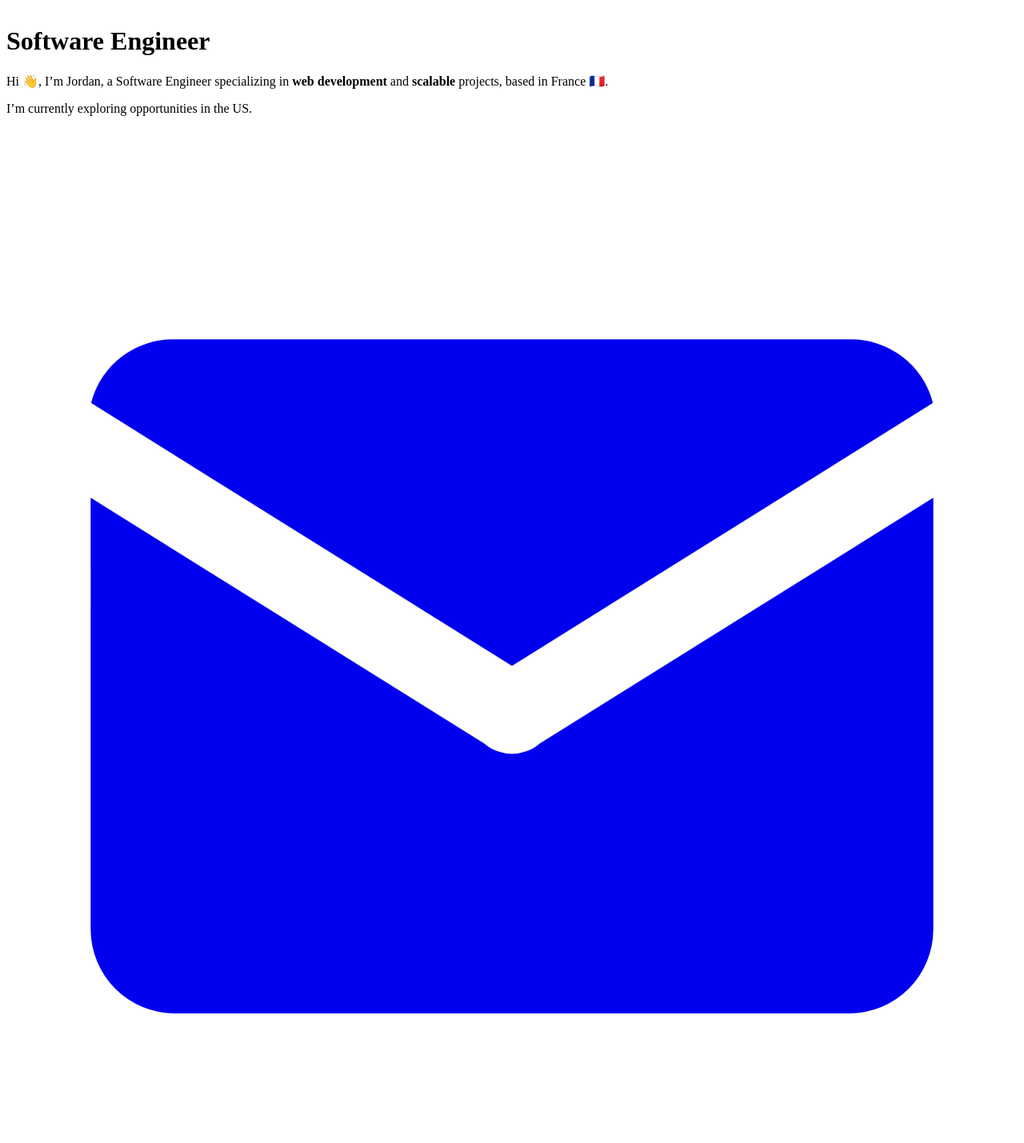
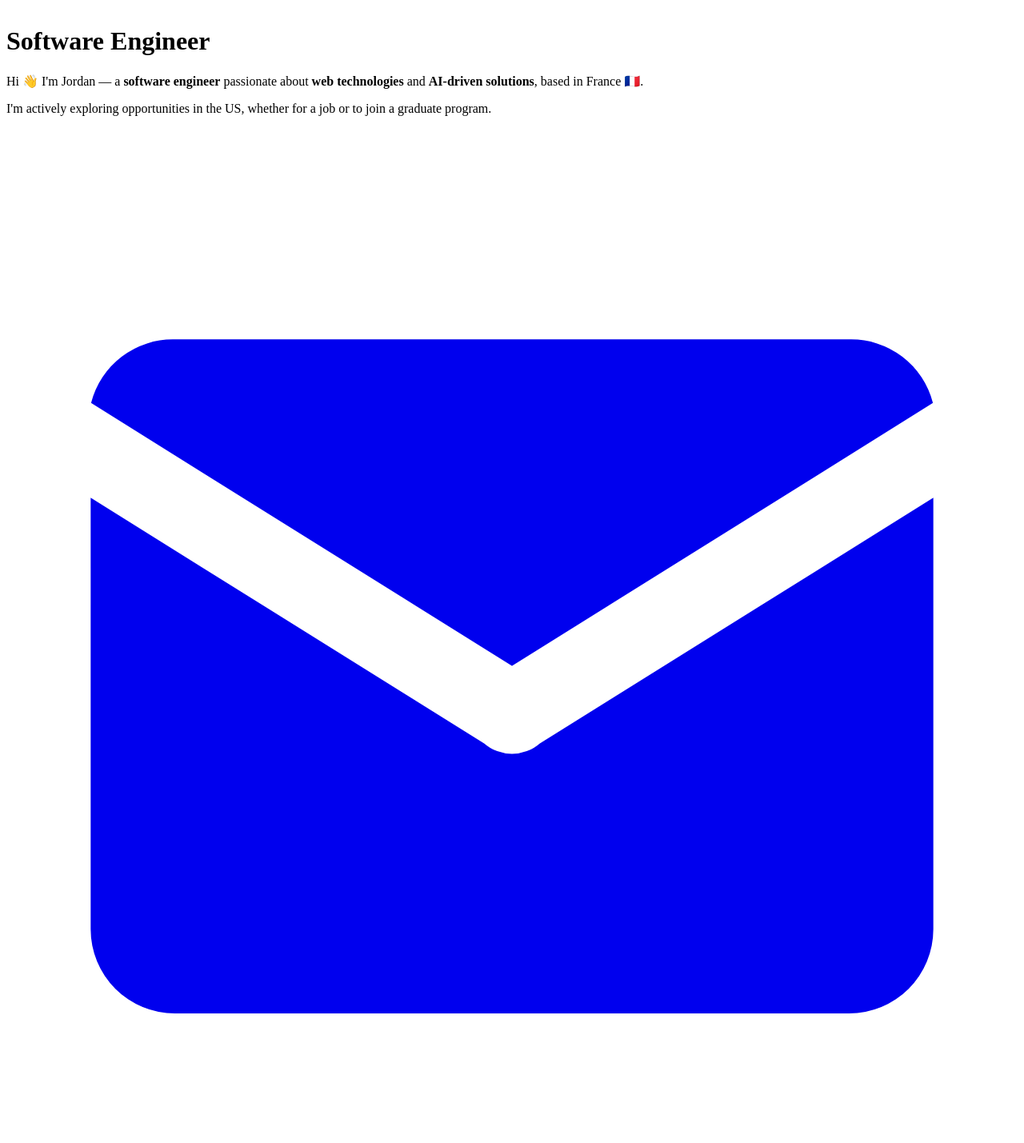
Before and after one commit to Osmos-l/portefolio_V2, a Next.js app: page / in a window 1280 px wide. Shown: the part 5340-6769 px from the top of the page at 80% size. Built offline with nearby package versions, Linux system fonts and the light colour scheme.

Commit message:
feat(hero & aboutme)

```diff
--- a/src/components/aboutme.tsx
+++ b/src/components/aboutme.tsx
@@ -8,17 +8,24 @@ export default function AboutMe() {
                 <h3 className="font-bold text-5xl py-2">Who I Am</h3>
                 <hr className="opacity-[.10]" />
                 <p className="text-gray-400 md:text-base text-sm w-full text-justify py-2">
-                    🚀 <b className="text-gray-300">Software Engineer with +5 years of experience</b>, my career began by developing custom game servers on Garry&apos;s Mod using Lua. This early exposure to coding taught me how to approach complex problems from unique angles, laying the foundation for my later work in <b className="text-gray-300">back-end engineering</b> and <b className="text-gray-300">AI</b>.
+                    🚀 <b className="text-gray-300">Software engineer with over 5 years of experience</b>, I started my journey building custom game servers on Garry&apos;s Mod using Lua. That early tinkering spirit taught me to dive deep, experiment fearlessly, and turn ideas into working systems — a mindset that still drives me today in <b className="text-gray-300">back-end engineering</b> and <b className="text-gray-300">AI</b>.
                     <br />
                     <br />
-                    💡 With a deep interest in artificial intelligence, I’ve advanced my expertise in <b className="text-gray-300">machine learning</b> and <b className="text-gray-300">deep learning</b> models. Today, I lead the development of <b className="text-gray-300">web applications for SNCF</b>, responsible for managing critical incident and accident data, used by thousands of employees daily. This <b className="text-gray-300">high-scale</b> project focuses on enhancing operational efficiency and safety, using cutting-edge technologies to improve real-world processes.
+                    💡 My passion for artificial intelligence has led me to train <b className="text-gray-300">neural networks from scratch</b>, explore <b className="text-gray-300">deep learning architectures</b>, and apply ML to real-world use cases. I love bridging the gap between theory and practice — whether it’s a model running in production or just a paper turned into code.
                     <br />
                     <br />
-                    🌐 I’ve also worked with industry leaders like  <b className="text-gray-300">Thales</b> and <b className="text-gray-300">TotalEnergies</b>, where I contributed to building <b className="text-gray-300">secure, scalable, and high-performance systems</b>. My experience with these global players has given me a strong grasp of developing solutions that can scale and adapt to ever-evolving needs.
+                    🏗️ Today, I lead the development of <b className="text-gray-300">critical web platforms at SNCF</b>, helping manage incident and accident data across the organization. These tools are used daily by thousands of employees and play a key role in improving safety and operations — high-impact, high-responsibility work that I take to heart.
                     <br />
                     <br />
-                    ⚡️ <b className="text-gray-300">Passionate about AI and innovation</b>, I continuously seek new technologies and methodologies to solve complex challenges. My goal is to build <b className="text-gray-300">intelligent, efficient systems</b> that drive meaningful change, and I’m always pushing myself to stay ahead of the curve in this rapidly evolving field.
+                    🌐 I’ve also contributed to large-scale systems at <b className="text-gray-300">Thales</b> and <b className="text-gray-300">TotalEnergies</b>, where I helped build <b className="text-gray-300">secure, scalable solutions</b> used in demanding industrial contexts. These experiences sharpened my ability to adapt, deliver, and keep a clear focus under pressure.
+                    <br />
+                    <br />
+                    👤 Beyond the code, I’m a curious mind who loves learning how things work — and making them better. Whether I’m optimizing a SQL query, or prototyping a CNN on CIFAR-10, I thrive on solving real problems with elegant, thoughtful solutions.
+                    <br />
+                    <br />
+                    ⚡️ I’m driven by a simple goal: to build <b className="text-gray-300">intelligent, efficient systems</b> that actually help people. I stay close to the latest tools, and far from hype. If there’s something new to learn or create, you’ll probably find me in the middle of it.
                 </p>
+
             </div>
         </div>
     )
--- a/src/components/hero.tsx
+++ b/src/components/hero.tsx
@@ -26,12 +26,12 @@ export default function HeroSection() {
                 </div>
                 <h1 className="text-center font-bold text-4xl">Software Engineer</h1>
                 <p className="text-center pt-4 text-lg mx-auto max-w-xl">
-                Hi 👋, I’m Jordan, a Software Engineer specializing in <b>web development</b> and <b>scalable</b> projects, based in France 🇫🇷.<br />
+                Hi 👋 I&apos;m Jordan — a <b>software engineer</b> passionate about <b>web technologies</b> and <b>AI-driven solutions</b>, based in France 🇫🇷.
                 </p>
-                <p className="text-center text-small mx-auto max-w-xl text-gray-400">
-                I’m currently exploring opportunities in the US.
+                <p className="text-center text-sm mx-auto max-w-xl text-gray-400">
+                I&apos;m actively exploring opportunities in the US, whether for a job or to join a graduate program.
                 </p>
-                <div className="flex flex-col gap-4 pt-8 justify-center items-center">
+                <div className="flex flex-row gap-4 pt-8 justify-center items-center">
                     <a
                         href="mailto:jordan.lcq1@gmail.com"
                         className="group relative mx-auto inline-flex items-center px-8 py-3 bg-gradient-to-r from-emerald-500 to-emerald-700 text-white font-semibold rounded-full shadow-lg transition-all duration-300 hover:scale-105 hover:from-emerald-600 hover:to-emerald-800 focus:outline-none focus:ring-2 focus:ring-emerald-400"
@@ -40,7 +40,7 @@ export default function HeroSection() {
                         <svg className="w-5 h-5 mr-2" fill="currentColor" viewBox="0 0 24 24">
                             <path d="M2.01 6.51A2 2 0 0 1 4 5h16a2 2 0 0 1 1.99 1.51l-9.99 6.24-9.99-6.24zM2 8.76V19a2 2 0 0 0 2 2h16a2 2 0 0 0 2-2V8.76l-9.34 5.83a1 1 0 0 1-1.32 0L2 8.76z"/>
                         </svg>
-                        Let&apos;s connect!
+                        Let&apos;s talk!
                         <span className="absolute right-4 opacity-0 group-hover:opacity-100 transition-opacity duration-300">→</span>
                     </a>
                     <a
```
